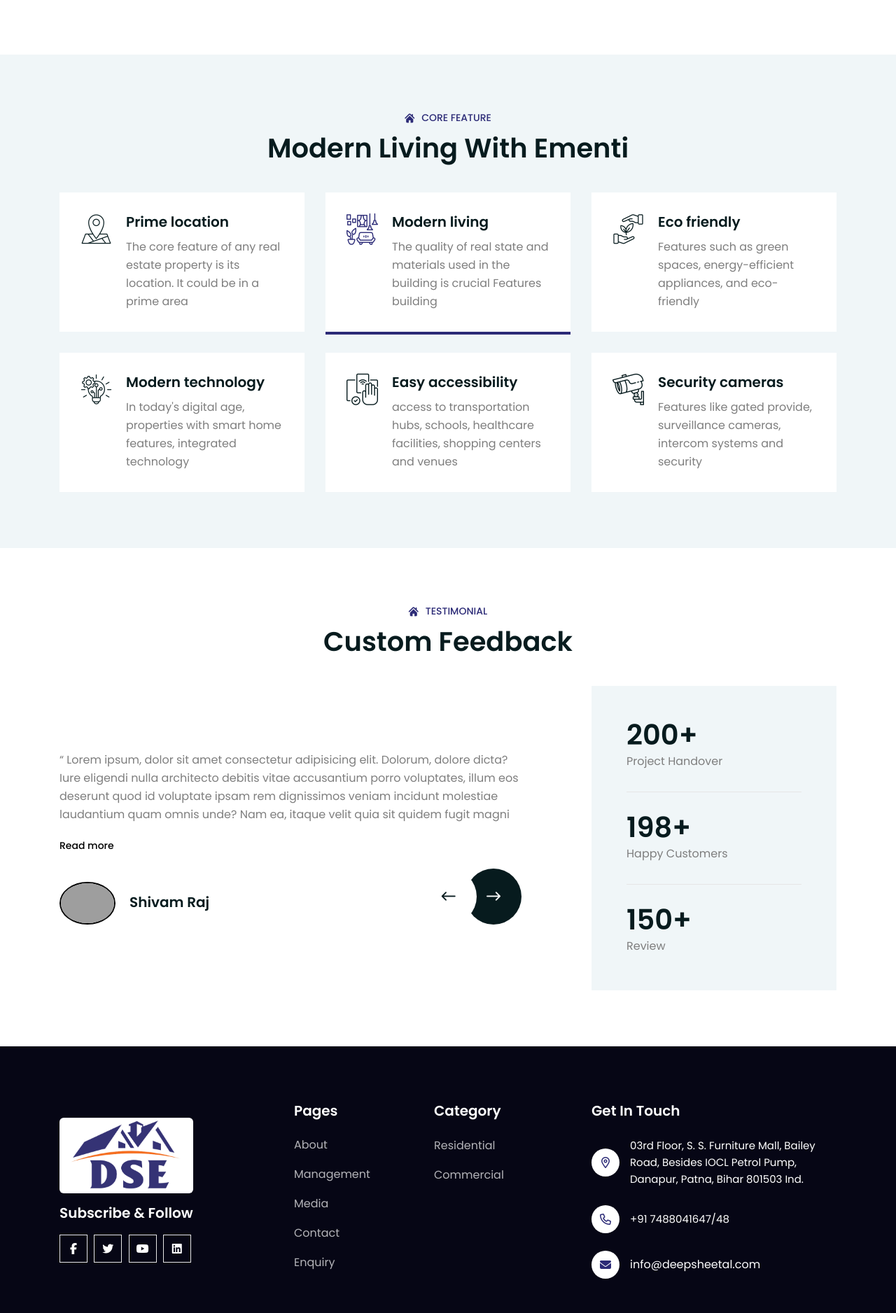
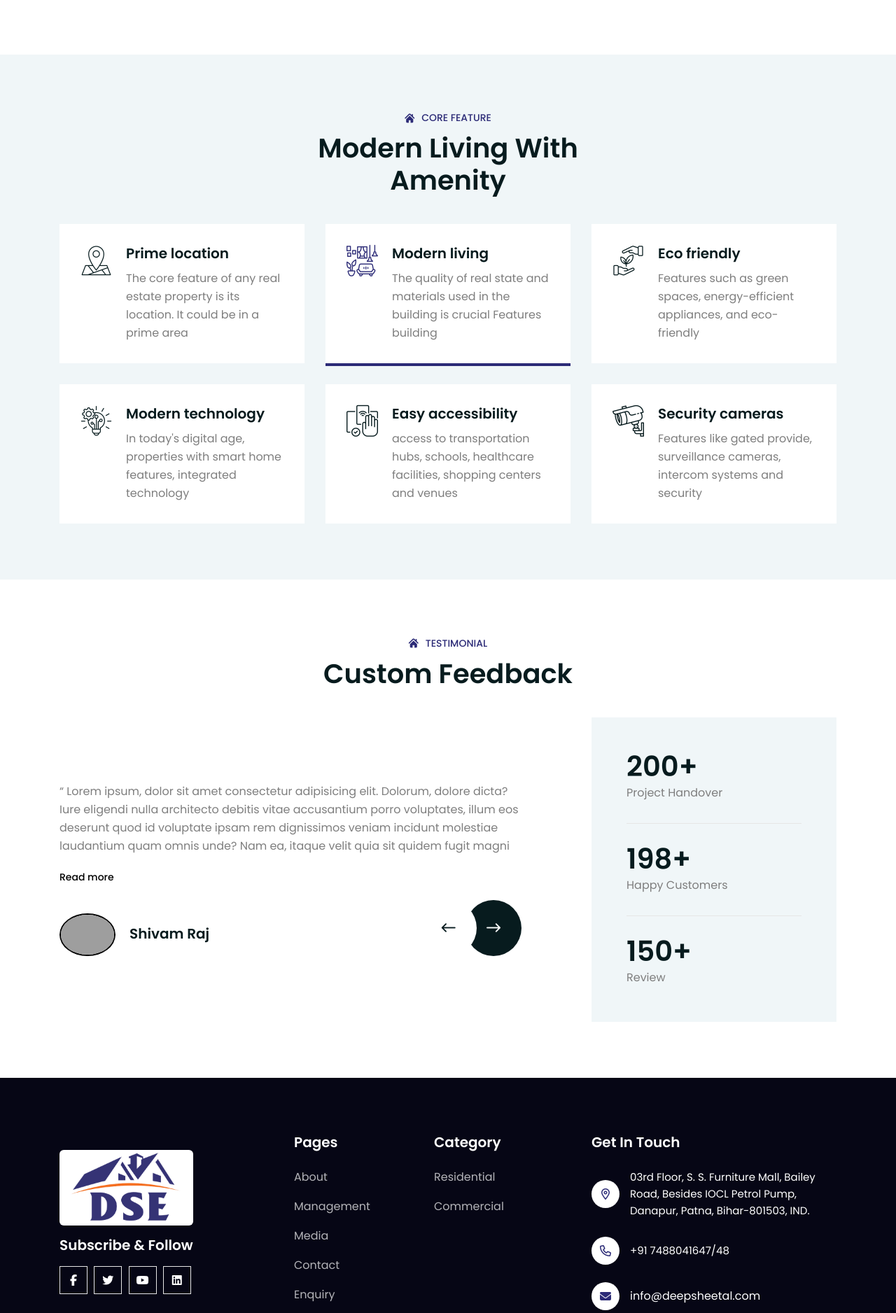
Before and after one commit to metankush/deep, a PHP site: page /stock/index.php in a window 1280 px wide. Shown: the part 2727-4603 px from the top of the page at 70% size. Run offline with PHP 8.4, Linux system fonts and the light colour scheme; data comes from the database, SQL or seed files in the repository; some libraries are stand-ins or nearby versions; some web fonts are replaced; grey boxes are pictures that could not be loaded.

Commit message:
14/08/24 deep update

```diff
--- a/contact.php
+++ b/contact.php
@@ -203,7 +203,7 @@ if($_SERVER["REQUEST_METHOD"] == "POST"){
                             <div class="contact-icon mb-30"><i class="fa-sharp fa-light fa-location-dot"></i></div>
                             <h5 class="contact-title mb-15">Our Location</h5>
                             <div class="contact-content">
-                                <a target="_blank" href="#">03rd Floor, S. S. Furniture Mall, Bailey Road, Besides IOCL Petrol Pump, Danapur, Patna, Bihar-801503,Ind.</a>
+                                <a target="_blank" href="#">03rd Floor, S. S. Furniture Mall, Bailey Road, Besides IOCL Petrol Pump, Danapur, Patna, Bihar-801503, IND.</a>
 
                             </div>
                         </div>
--- a/footer.php
+++ b/footer.php
@@ -66,7 +66,7 @@
                           </span>
                                     </div>
                                     <div class="footer-contact-call">
-                                        <span><a href="#">03rd Floor, S. S. Furniture Mall, Bailey Road, Besides IOCL Petrol Pump, Danapur, Patna, Bihar 801503 Ind.</a></span>
+                                        <span><a href="#">03rd Floor, S. S. Furniture Mall, Bailey Road, Besides IOCL Petrol Pump, Danapur, Patna, Bihar-801503, IND.</a></span>
                                     </div>
                                 </div>
                                 <div class="footer-contact-item">
@@ -102,7 +102,7 @@
                 <div class="row">
                     <div class="footer-copyright-wrap">
                         <div class="footer-copyright">
-                            <p class="description underline">   Deep Sheetal Engineers Pvt.Ltd. © Copyright <span id="year"></span> All Rights Reserved.</p>
+                            <p class="description underline">   Deep Sheetal Engineers Pvt. Ltd. © Copyright <span id="year"></span> All Rights Reserved.</p>
                             <p class="description underline"> Design & Developed By : <a target="_blank" href="https://indofast.in/">INDOFAST</a></p>
                         </div>
 
--- a/header.php
+++ b/header.php
@@ -40,7 +40,7 @@
                                         <i class="fal fa-map-marker-alt"></i></a>
                                 </div>
                                 <div class="offcanvas-contact-text">
-                                    <a target="_blank" href="#">03rd Floor, S. S. Furniture Mall, Bailey Road, Besides IOCL Petrol Pump, Danapur, Patna, Bihar-801503,Ind.</a>
+                                    <a target="_blank" href="#">03rd Floor, S. S. Furniture Mall, Bailey Road, Besides IOCL Petrol Pump, Danapur, Patna, Bihar-801503, IND.</a>
                                 </div>
                             </li>
                             <li class="d-flex align-items-center gap-10">
--- a/header2.php
+++ b/header2.php
@@ -40,7 +40,7 @@
                                         <i class="fal fa-map-marker-alt"></i></a>
                                 </div>
                                 <div class="offcanvas-contact-text">
-                                    <a target="_blank" href="#">03rd Floor, S. S. Furniture Mall, Bailey Road, Besides IOCL Petrol Pump, Danapur, Patna, Bihar-801503,Ind.</a>
+                                    <a target="_blank" href="#">03rd Floor, S. S. Furniture Mall, Bailey Road, Besides IOCL Petrol Pump, Danapur, Patna, Bihar-801503, IND.</a>
                                 </div>
                             </li>
                             <li class="d-flex align-items-center gap-10">
--- a/index.php
+++ b/index.php
@@ -504,7 +504,7 @@ if ($t < "2") {
         <i class="icon-home"></i>
         core feature
     </span>
-                            <h2 class="section-title title-animation">Modern Living With Ementi</h2>
+                            <h2 class="section-title title-animation">Modern Living With Amenity</h2>
                         </div>
 
                     </div>
```
